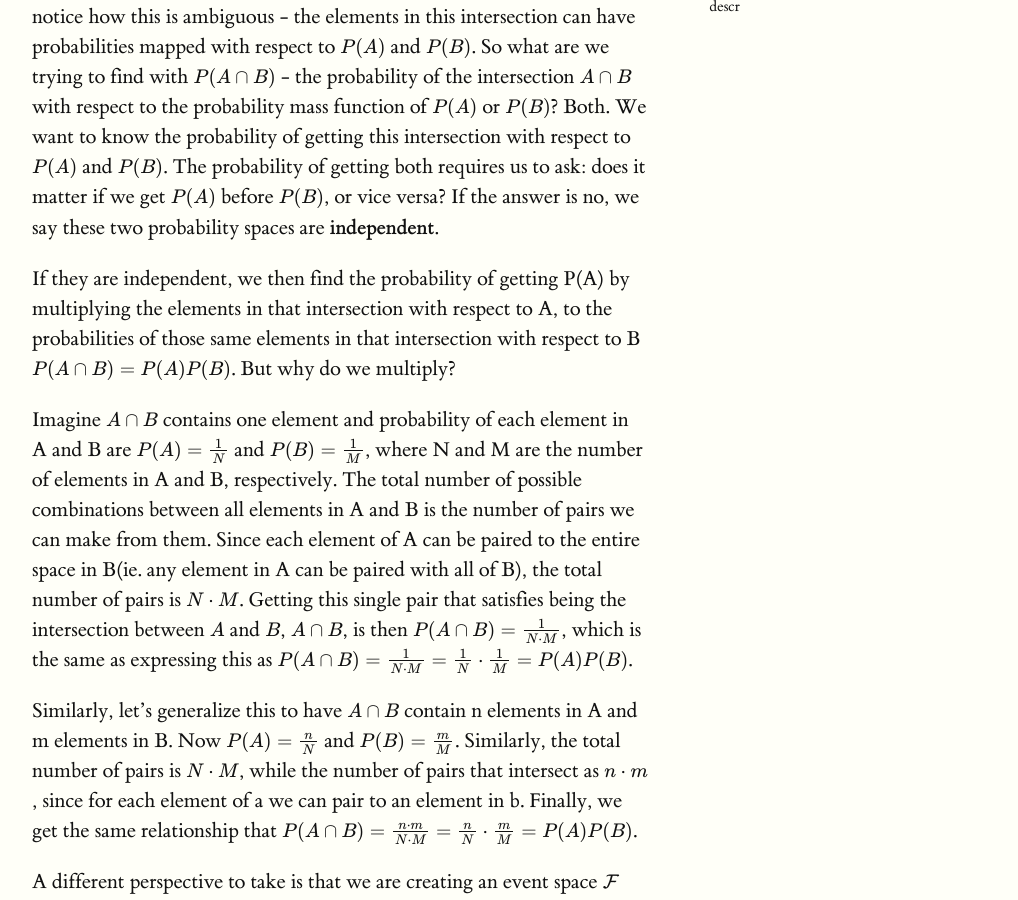
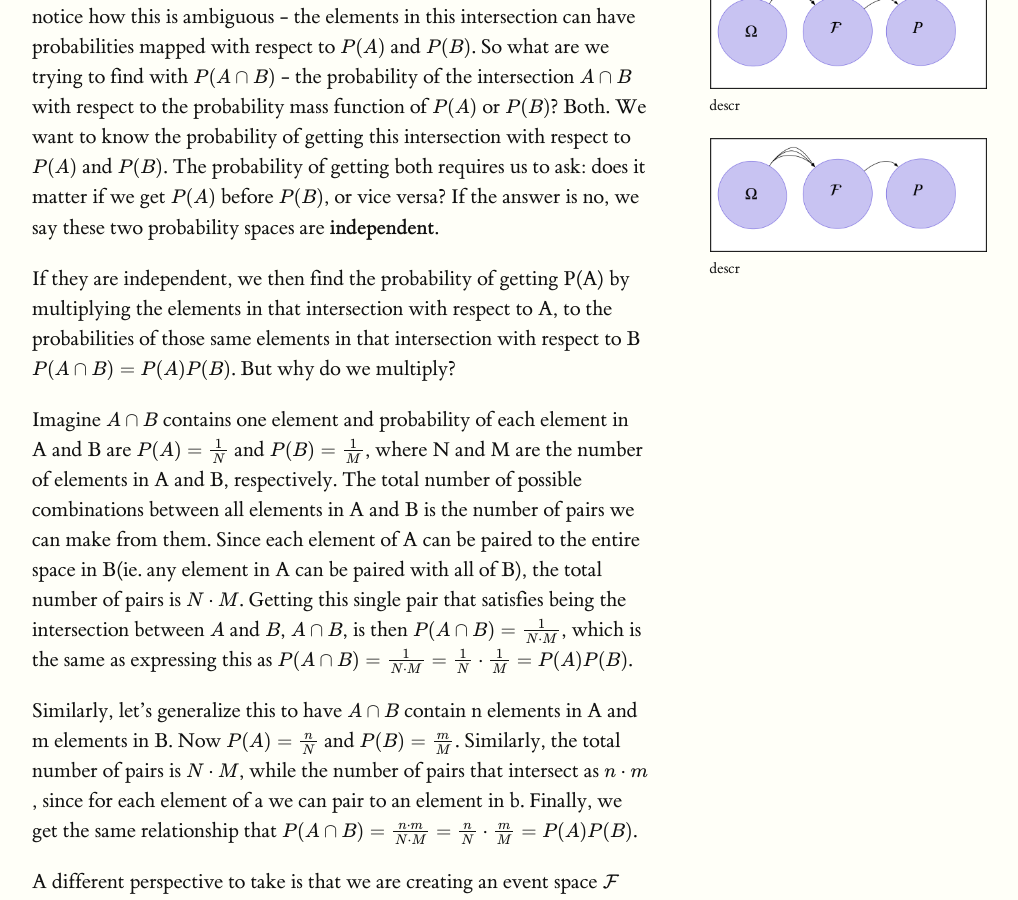
Before and after one commit to luisgc2116/luis_notes, a Jekyll site: the page built from published_notes/fundamental/intro_cond_prob/index.md, in a window 1280 px wide and 900 px high, scrolled down 786 px. Shown: the whole window, without its empty margins (128-1146 px from the left). Built offline with Jekyll 4.4.1, drawn with Linux system fonts in a browser that asks for light colours; formulas are drawn with MathJax 3.

Commit message:
Update index.md

```diff
--- a/published_notes/fundamental/intro_cond_prob/index.md
+++ b/published_notes/fundamental/intro_cond_prob/index.md
@@ -15,7 +15,8 @@
 
 
 
-{% include marginfigure.html id="beta2" url="assets/images/fundamental/fig1.png" description="descr " %}
+{% include marginfigure.html id="beta2" url="assets/images/fundamental/fig1_cond.png" description="descr " %}
+{% include marginfigure.html id="beta2" url="published_notes/fundamental/intro_cond_prob/fig1_cond.png" description="descr " %}
 
 Now, let's visualize the event space A as a circle, as in Figure 2a. Any element in this circle is part of the set A that has a probability $$P(A)$$. Furthermore, let's say we have a second event space where $$B \in \mathcal{F_B}$$ with elements in B also having probabilities $$P(B)$$. If we assume these circles intersected as in Figure 1b, then the set intersection between the sets $$A $$ and $$ B$$ is $$A \cap B$$.
 
```
